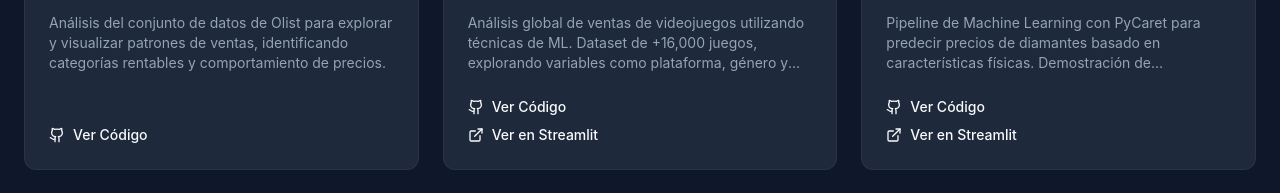
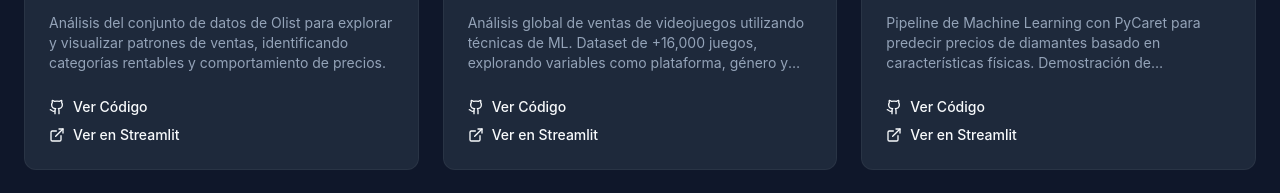
Before and after one commit to Dandlrt09/Portafolio_Personal, a React (Vite) app: page / in a window 1280 px wide. Shown: the part 1840-2033 px from the top of the page. Built offline with nearby package versions, Linux system fonts and the light colour scheme.

Commit message:
feat: add E-commerce Streamlit app link to portfolio

```diff
--- a/src/data/projects.js
+++ b/src/data/projects.js
@@ -19,6 +19,7 @@ export const projects = [
         tech: ["Python", "Pandas", "Matplotlib", "NumPy"],
         image: olistImg,
         link: "https://github.com/Dandlrt09/DataScience_Proyects/blob/main/Proyecto%201/Main.ipynb",
+        streamlit: "https://e-commerce-app-project.streamlit.app",
         stars: 3,
         topics: ["Data Analysis", "E-commerce"]
     },
```
